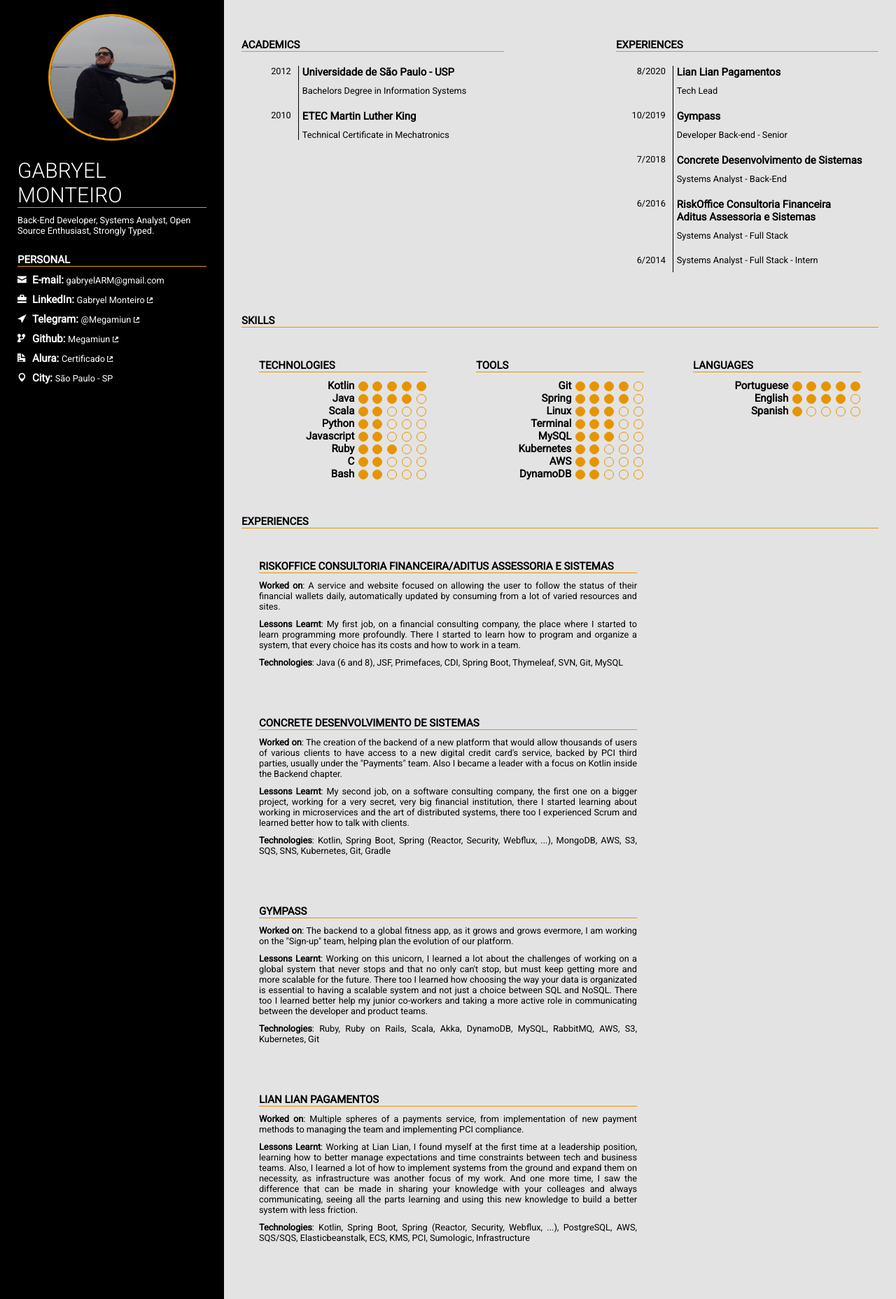
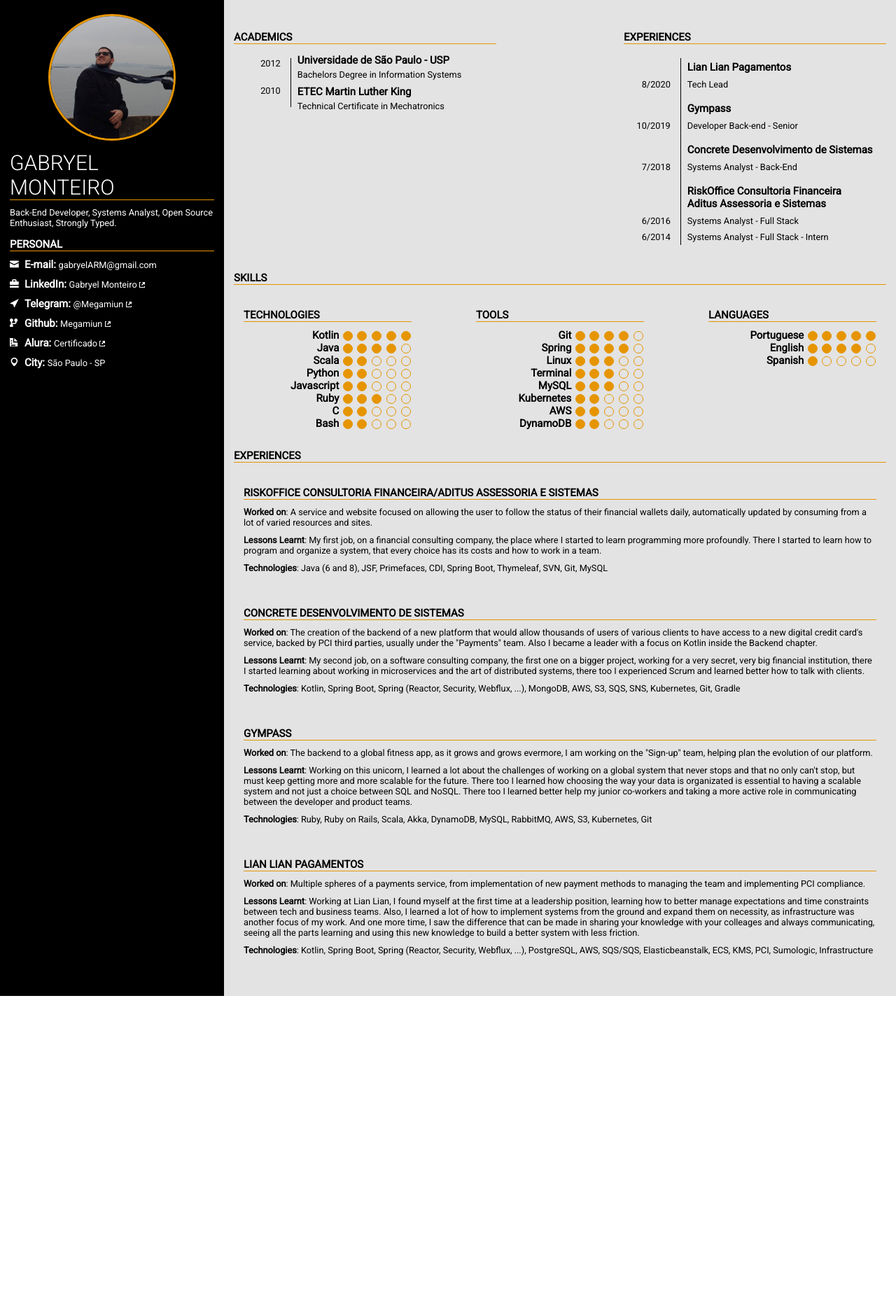
Before and after one commit to Megamiun/Megamiun.github.io, a Jekyll site: the page built from index.html, in a window 1280 px wide. Shown: the whole page at 70% size. Built offline with Jekyll 4.4.1, drawn with Linux system fonts in a browser that asks for light colours; after the commit the page ends 1423 px from its top, so only the background shows below that.

Commit message:
Changing page breaking

```diff
--- a/_includes/category.html
+++ b/_includes/category.html
@@ -1,3 +1,3 @@
-<section class="category" {% if include.id %} id="{{ include.id }}" {% endif %}>
+<section class="category {% if include.breakable %} breakable {% endif %}" {% if include.id %} id="{{ include.id }}" {% endif %}>
     {% include {{ include.module }} %}
 </section>
--- a/_includes/experiences.html
+++ b/_includes/experiences.html
@@ -1,15 +1,20 @@
 <p class="category-title" >Experiences</p>
 
 {% for place in site.data.experiences reversed %}
+    <div class="timebox title" >
+        <div class="timeline" >
+            {% include time-arrow.html %}
+        </div>
+        <div class="info" >
+            <p class="item-title" >{{ place.name | replace: '/', '<br/>'}}</p>
+        </div>
+    </div>
     {% for pos in place.position reversed %}
         <div class="timebox" >
             <div class="timeline" >
                 {% include time-arrow.html year=pos.started.year month=pos.started.month %}
             </div>
             <div class="info" >
-                {% if forloop.first %}
-                    <p class="item-title" >{{ place.name | replace: '/', '<br/>'}}</p>
-                {% endif %}
                 <p>{{ pos.name }}</p>
             </div>
         </div>
--- a/_includes/jobs.html
+++ b/_includes/jobs.html
@@ -1,8 +1,7 @@
-<p class="category-title" >Experiences</p>
-
-<section id="jobs" class="multi" >
+<p class="category-title">Experiences</p>
+<section class="multi" >
     {% for place in site.data.experiences %}
-        <section class="category" >
+        <section class="category unbreakable" >
             <p class="category-title" >{{ place.name }}</p>
             <p class="category-description" >{{ place.description }}</p>
 
--- a/css/category.scss
+++ b/css/category.scss
@@ -5,9 +5,7 @@
 @import "constants";
 
 .category {
-    page-break-inside: avoid;
-    page-break-after: auto;
-    margin: 25px;
+    margin: 14px;
 
     .category-title {
         border-bottom: 1px solid;
@@ -37,10 +35,8 @@
     display: flex;
     flex-wrap: wrap;
     justify-content: space-between;
-    page-break-inside: auto;
 
     .category {
-        page-break-after: auto;
         display: inline;
     }
 }
@@ -70,6 +66,10 @@
     display: flex;
     width: 100%;
 
+    p {
+        margin: 4px;
+    }
+
     .info {
         flex: 4;
         margin: 0px 5px;
@@ -89,6 +89,12 @@
 
     &:last-of-type .timeline {
         margin-bottom: $p-vertical-margin;
+    }
+
+    &.title {
+        p {
+            padding-top: 10px;
+        }
     }
 }
 
--- a/css/print.scss
+++ b/css/print.scss
@@ -33,8 +33,20 @@
     border-bottom-color: $print-font-color;
 }
 
-#jobs > .category {
-    width: 80%;
+#jobs {
+    break-inside: avoid;
+    break-before: always;
+
+    > .category {
+        width: 80%;
+    }
+
+    .multi {
+        .category {
+            padding-top: 0px;
+            padding-bottom: 0px;
+        }
+    }
 }
 
 #personal-panel {
@@ -43,19 +55,18 @@
 
 .category {
     margin: 0;
-    padding: 12px 20px;
+    padding: 12px 10px;
 }
 
 .multi {
     margin: 0;
-    padding: 0px 20px;
+    padding: 0px 6px;
 }
 
 .category > .multi {
     margin: 0;
     padding: 0;
 }
-
 
 @media (orientation: landscape) {
     #personal-panel {
--- a/index.html
+++ b/index.html
@@ -4,7 +4,7 @@
 
 <section id="personal-panel" >
     <img id="avatar" class="circle" src="img/avatar.jpg" ></img>
-    <img id="qr-code" src="https://chart.googleapis.com/chart?cht=qr&chs=150x150&chl=http://gabryel.com.br&choe=UTF-8" ></img>
+    <img id="qr-code" src="https://chart.googleapis.com/chart?cht=qr&chs=150x150&chl=https://www.gabryel.com.br&choe=UTF-8" ></img>
     {% include category.html module="personal.html" %}
 
     <section id="info-panel" >
@@ -18,7 +18,7 @@
         {% include category.html module="experiences.html" id="experiences" %}
     </section>
     {% include category.html module="skills.html" %}
-    {% include category.html module="jobs.html" %}
+    {% include category.html module="jobs.html" id="jobs" %}
 </section>
 
 <section id="small-info-panel" >
```
